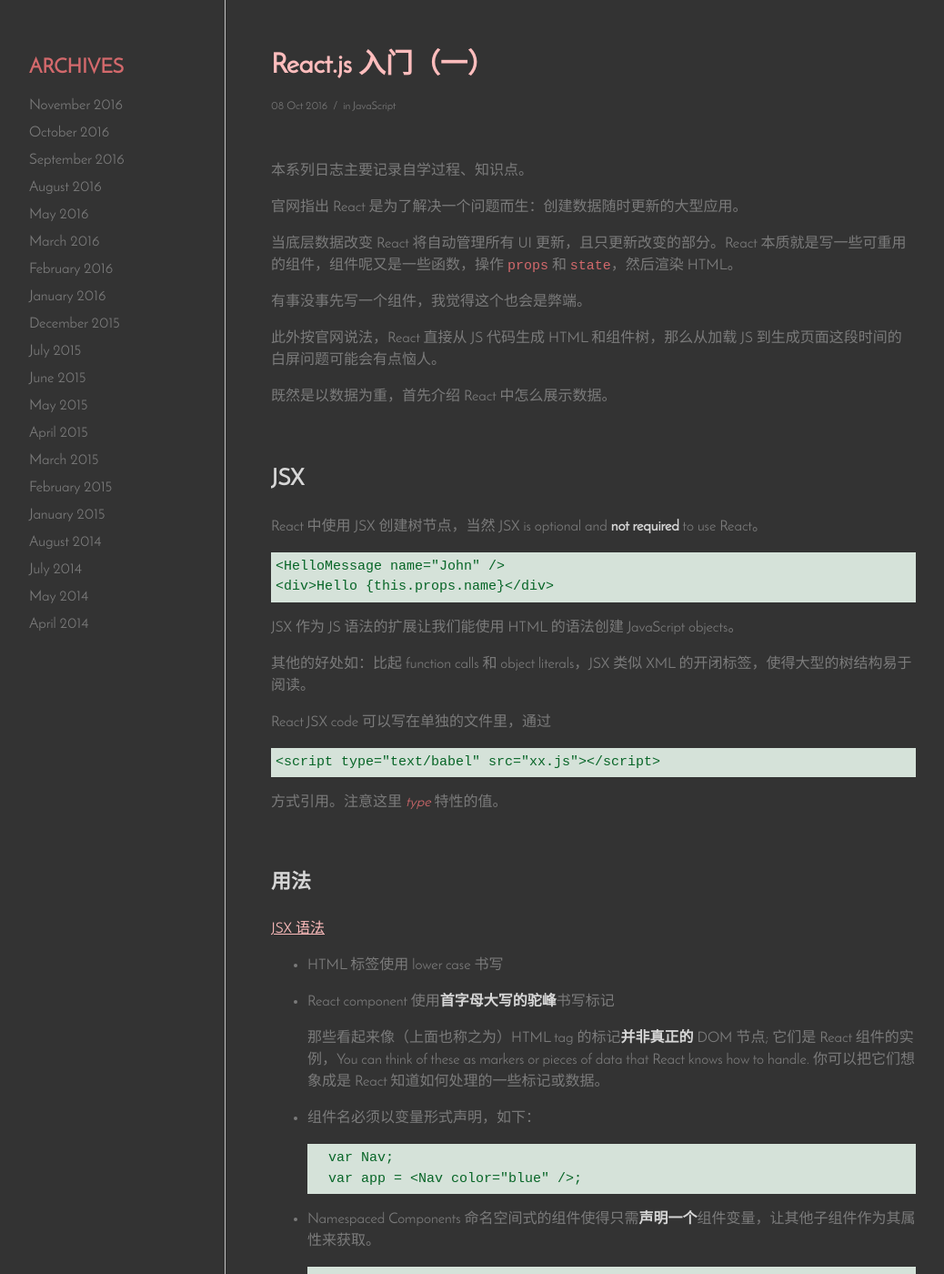
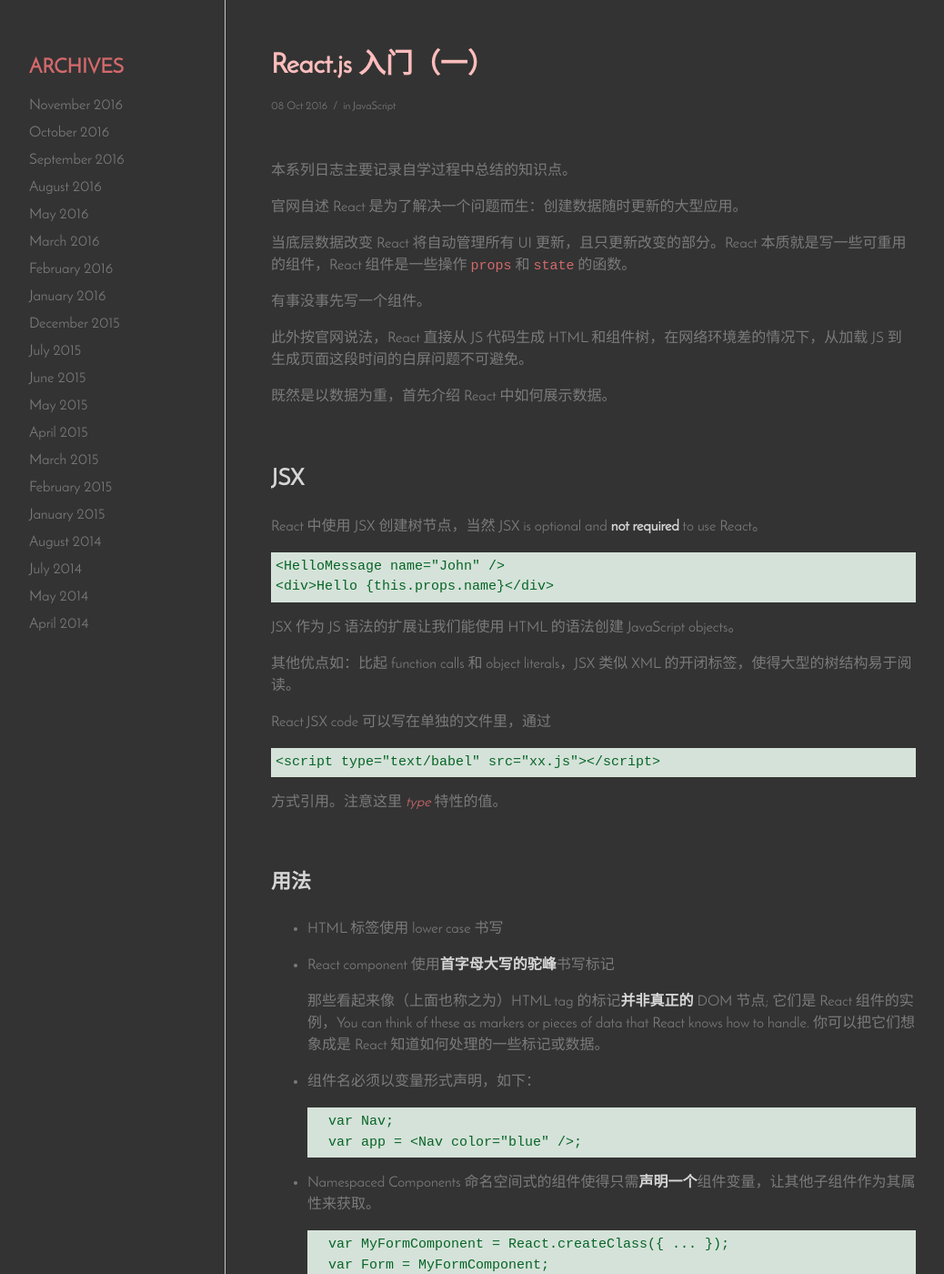
Before and after one commit to Vivi-wu/dive-into-web, a Jekyll site: the page built from _posts/2016-10-08-React-basic.markdown, in a window 1280 px wide and 1400 px high. Shown: the whole window at 91% size, without its empty margins (98-1136 px from the left). Built offline with Jekyll 4.4.1, drawn with Linux system fonts in a browser that asks for light colours; nearby versions of some CDN libraries; some of the changed text lies outside the part shown.

Commit message:
update react相关post

```diff
--- a/_posts/2016-09-20-CSS-H5-rem.markdown
+++ b/_posts/2016-09-20-CSS-H5-rem.markdown
@@ -65,7 +65,7 @@
 解释：
 
 1. `vm` 是 CSS 单位，代表 viewport 宽的 `1%`。那么 `100vm` 就表示整个 viewport 宽度。（视图高度的百分之几则用 `vh` 表示）
-2. CSS `calc()` 函数，提供加减乘除四则运算，可混合使用各种 CSS 单位（如百分比、px、em、rem 等单位）计算长度。
+2. CSS `calc()` 函数，提供加减乘除四则运算，可混合使用各种 CSS 单位（如百分比、px、em、rem 等单位）计算长度。`calc((100% - 20px * 2) / 3);`  The + and - operators must always be surrounded by whitespace。加号、减号前后的空格不能省略
 3. 比如高清视觉稿按照 iPhone6 的宽度来设计，ps中看到宽为 750px，实际设备宽度为 375px。上面的 calc 计算可得根元素字体大小为 50px。那么:
 
     1rem = 50px;
--- a/_posts/2016-10-08-React-basic.markdown
+++ b/_posts/2016-10-08-React-basic.markdown
@@ -2,17 +2,17 @@
 title:  "React.js 入门（一）"
 category: JavaScript
 ---
-本系列日志主要记录自学过程、知识点。
+本系列日志主要记录自学过程中总结的知识点。
 
-官网指出 React 是为了解决一个问题而生：创建数据随时更新的大型应用。
+官网自述 React 是为了解决一个问题而生：创建数据随时更新的大型应用。
 
-当底层数据改变 React 将自动管理所有 UI 更新，且只更新改变的部分。React 本质就是写一些可重用的组件，组件呢又是一些函数，操作 `props` 和 `state`，然后渲染 HTML。
+当底层数据改变 React 将自动管理所有 UI 更新，且只更新改变的部分。React 本质就是写一些可重用的组件，React 组件是一些操作 `props` 和 `state` 的函数。
 
-有事没事先写一个组件，我觉得这个也会是弊端。
+有事没事先写一个组件。
 
-此外按官网说法，React 直接从 JS 代码生成 HTML 和组件树，那么从加载 JS 到生成页面这段时间的白屏问题可能会有点恼人。
+此外按官网说法，React 直接从 JS 代码生成 HTML 和组件树，在网络环境差的情况下，从加载 JS 到生成页面这段时间的白屏问题不可避免。
 
-既然是以数据为重，首先介绍 React 中怎么展示数据。
+既然是以数据为重，首先介绍 React 中如何展示数据。
 
 ## JSX
 
@@ -23,7 +23,7 @@
 
 JSX 作为 JS 语法的扩展让我们能使用 HTML 的语法创建 JavaScript objects。
 
-其他的好处如：比起 function calls 和 object literals，JSX 类似 XML 的开闭标签，使得大型的树结构易于阅读。
+其他优点如：比起 function calls 和 object literals，JSX 类似 XML 的开闭标签，使得大型的树结构易于阅读。
 
 <!--more-->
 
@@ -34,8 +34,6 @@
 方式引用。注意这里 _type_ 特性的值。
 
 ### 用法
-
-[JSX 语法](https://facebook.github.io/react/docs/jsx-in-depth.html)
 
 + HTML 标签使用 lower case 书写
 + React component 使用**首字母大写的驼峰**书写标记
--- a/_posts/2016-10-19-React-basic-2.markdown
+++ b/_posts/2016-10-19-React-basic-2.markdown
@@ -90,7 +90,7 @@
 + 官方建议使用 ES6 语法。
 
 
-One **limitation**: React 组件只能渲染一个 **single root node** 单独的一个根节点. 如果你想要返回过个节点，它们必须要 be wrapped 被包裹在一个唯一的根节点元素里。
+One **limitation**: React 组件只能渲染一个 **single root node** 单独的一个根节点. 如果你想要返回过个节点，它们必须要 be wrapped 在一个唯一的根节点元素里。
 
 ### Dynamic Children
 
--- a/_posts/2016-10-20-React-basic-3.markdown
+++ b/_posts/2016-10-20-React-basic-3.markdown
@@ -2,7 +2,7 @@
 title:  "React.js 入门（三）"
 category: JavaScript
 ---
-表单组件
+## 表单组件
 
 通过 `onChange` 属性侦听输入域值的变化，在各浏览器中表现一致：
 
@@ -18,7 +18,7 @@
 
 可通过 `defautChecked` 给多选框、单选框，`defaultValue` 下拉选项、文本输入框等设置初始值。
 
-组件生命周期
+## 组件生命周期
 
 React 提供 **will**（在事件发生前）和 **did**（在事件发生后）方法。
 
```
Also changed, not shown: other parts of _posts/2016-10-08-React-basic.markdown (+3 -1 lines).
